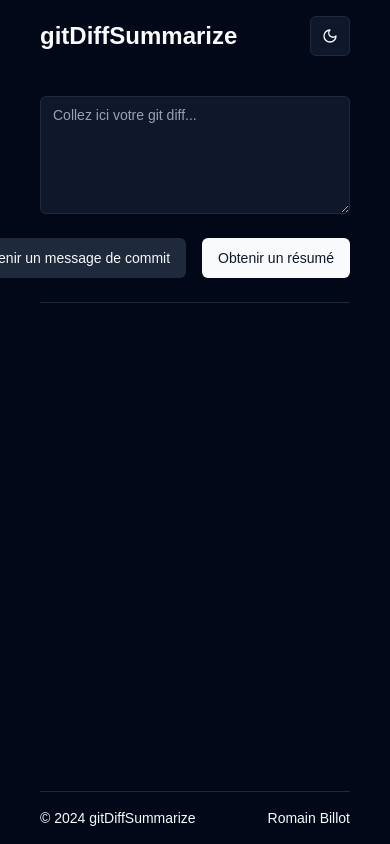
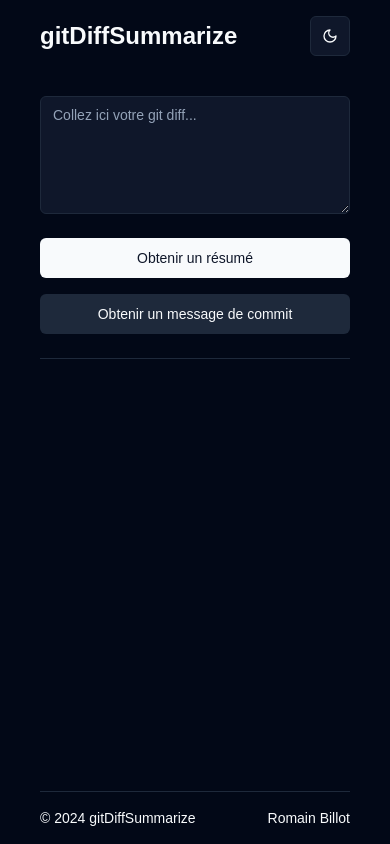
Before and after one commit to romain-billot/gitDiffSummarize, a Next.js app: page / in a window 390 px wide. Built offline with nearby package versions, Linux system fonts and the light colour scheme.

Commit message:
style(page): modification de la disposition des boutons et des textes

```diff
--- a/src/app/page.js
+++ b/src/app/page.js
@@ -65,7 +65,15 @@
 				className="w-full bg-primary-foreground"
 			></Textarea>
 
-			<div className="flex justify-end gap-4">
+			<div className="flex flex-col md:flex-row-reverse justify-start gap-4">
+				<Button
+					onClick={handleButtonClick('/api/summarize')}
+					type="submit"
+					disabled={loading}
+				>
+					Obtenir un résumé
+				</Button>
+
 				<Button
 					onClick={handleButtonClick('/api/commit-message')}
 					type="submit"
@@ -74,14 +82,6 @@
 					className="secondary-foreground"
 				>
 					Obtenir un message de commit
-				</Button>
-
-				<Button
-					onClick={handleButtonClick('/api/summarize')}
-					type="submit"
-					disabled={loading}
-				>
-					Obtenir un résumé
 				</Button>
 			</div>
 
```
